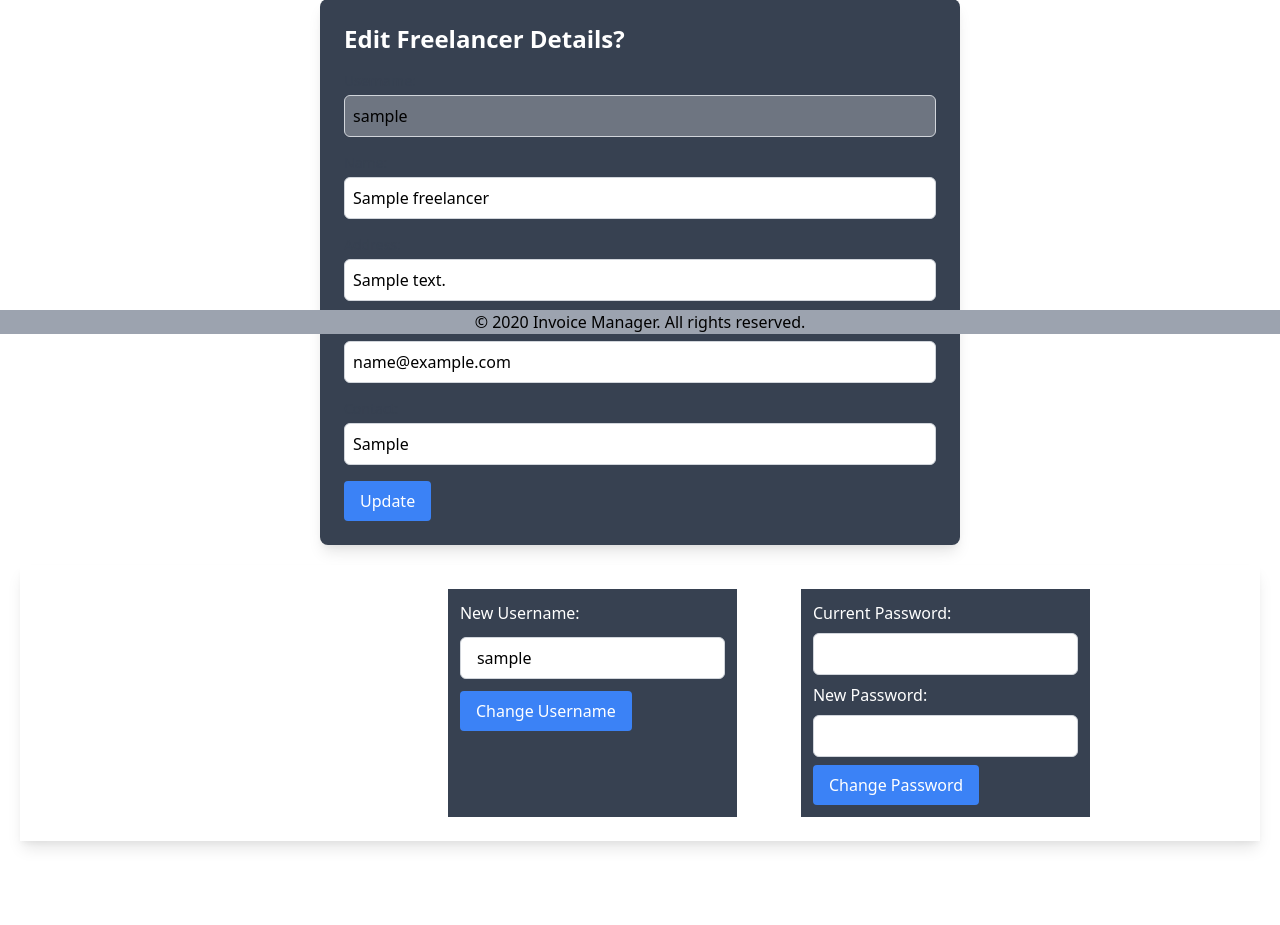
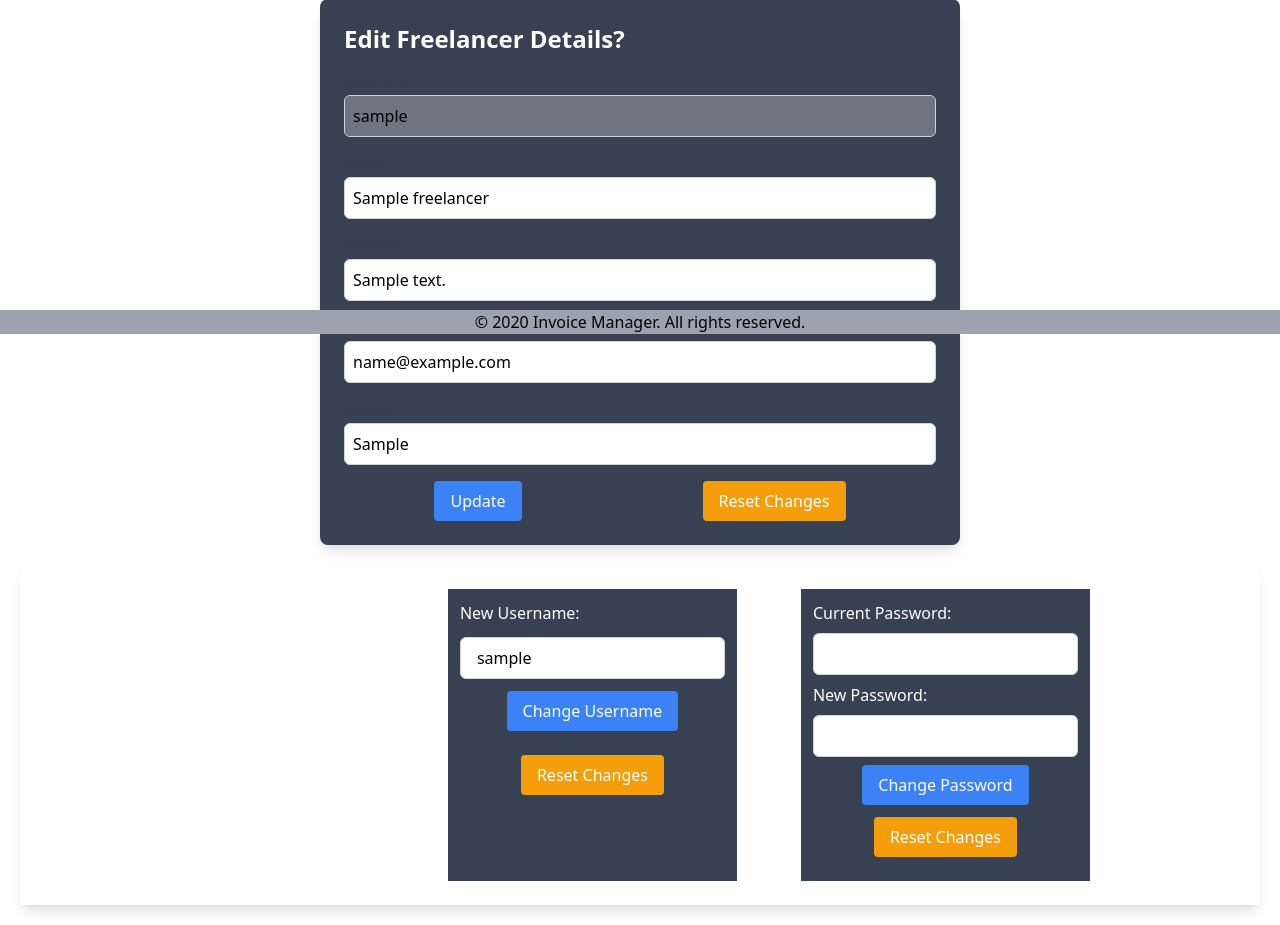
Before and after one commit to wells1989/django-invoice-manager, a Django app: template mysite/invoice/templates/invoice/settings.html in a window 1280 px wide. Shown: the part 466-1391 px from the top of the page. Before the commit the page ends 1314 px from the top, so only its background shows below. Run offline with Django 4.2, Linux system fonts and the light colour scheme; tables that the repository leaves empty hold one stand-in row (values such as "Sample post"); the template is opened without the code that fills it: values that come from a table or form of the project are taken from there, most other values are stand-ins (such as "Sample title", 1, 10 or a date in 2020).

```diff
--- a/mysite/invoice/models.py
+++ b/mysite/invoice/models.py
@@ -7,7 +7,7 @@ from django.contrib.auth.models import User
 # id automatically created as PK, e.g. Freelance_instance.id
 class Freelancer(models.Model):
     user = models.OneToOneField(User, on_delete=models.CASCADE, default=None)
-    name = models.CharField(max_length=20)
+    name = models.CharField(max_length=50)
     address = models.CharField(max_length=300)
     email = models.CharField(max_length=100, validators=[EmailValidator()])
     contact = models.CharField(max_length=20)
@@ -17,7 +17,7 @@ class Freelancer(models.Model):
 
 class Client(models.Model):
     freelancer = models.ForeignKey(Freelancer, on_delete=models.CASCADE),
-    name = models.CharField(max_length=20)
+    name = models.CharField(max_length=50)
     address = models.CharField(max_length=300)
     email = models.CharField(max_length=100, validators=[EmailValidator()])
     contact = models.CharField(max_length=20)
@@ -27,12 +27,24 @@ class Client(models.Model):
 
 class Invoice(models.Model):
     client = models.ForeignKey(Client, on_delete=models.CASCADE),
+    # Denormalized fields from Client model (in case they change in the future)
+    client_name = models.CharField(max_length=50, default=None)
+    client_address = models.CharField(max_length=300, default=None)
+    client_email = models.CharField(max_length=100, validators=[EmailValidator()], default=None)
+    client_contact = models.CharField(max_length=20, default=None)
+
     freelancer = models.ForeignKey(Freelancer, on_delete=models.CASCADE),
+    # Denormalized fields from Freelancer model
+    freelancer_name = models.CharField(max_length=50, default=None)
+    freelancer_address = models.CharField(max_length=300, default=None)
+    freelancer_email = models.CharField(max_length=100, validators=[EmailValidator()], default=None)
+    freelancer_contact = models.CharField(max_length=20, default=None)
+
     date = models.DateTimeField(default=timezone.now),
-    month_ending = models.DateTimeField(),
-    services = models.JSONField(),
-    total_hours = models.IntegerField(),
-    hourly_rate = models.IntegerField(),
+    month_ending = models.DateTimeField(default=None),
+    services = models.JSONField(null=True),
+    total_hours = models.IntegerField(null=True),
+    total_charge = models.IntegerField(null=True),
     been_paid = models.BooleanField(default=False),
     recurring = models.BooleanField(default=False),
 
--- a/mysite/invoice/templates/invoice/base.html
+++ b/mysite/invoice/templates/invoice/base.html
@@ -40,7 +40,7 @@
                 </div>
 
                 <div id="services" class="flex justify-center align-center gap-3 flex-wrap w-full">
-                    <div class="min-w-min bg-gray-700 shadow-md rounded-lg overflow-hidden text-white">
+                    <div id="settings" class="min-w-min bg-gray-700 shadow-md rounded-lg overflow-hidden text-white">
                         <div class="p-4">
                           <h2 class="text-lg font-semibold mb-2">My details</h2>
                           <p class="mb-2">Manage your account</p>
@@ -49,7 +49,7 @@
                           <button class="settings-buttons px-4 py-2 bg-blue-500 rounded hover:bg-blue-600" data-url="{% url 'invoice:settings' %}">Here</button>
                         </div>
                     </div>
-                    <div class="min-w-min bg-gray-700 text-white shadow-md rounded-lg overflow-hidden">
+                    <div id="my_invoices" class="min-w-min bg-gray-700 text-white shadow-md rounded-lg overflow-hidden">
                         <div class="p-4">
                           <h2 class="text-lg font-semibold mb-2">My Invoices</h2>
                           <p class=" mb-2">Manage your Invoices</p>
@@ -58,7 +58,7 @@
                           <button class="settings-buttons px-4 py-2 bg-blue-500 rounded hover:bg-blue-600" data-url="{% url 'invoice:my_invoices' %}">Here</button>
                         </div>
                     </div>
-                    <div class="min-w-min bg-gray-700 text-white shadow-md rounded-lg overflow-hidden">
+                    <div id="new_invoice" class="min-w-min bg-gray-700 text-white shadow-md rounded-lg overflow-hidden">
                         <div class="p-4">
                           <h2 class="text-lg font-semibold mb-2">New Invoice</h2>
                           <p class=" mb-2">Create an invoice</p>
@@ -67,7 +67,7 @@
                           <button class="settings-buttons px-4 py-2 bg-blue-500 rounded hover:bg-blue-600" data-url="{% url 'invoice:new_invoice' %}">Here</button>
                         </div>
                     </div>
-                    <div class="min-w-min bg-gray-700 text-white shadow-md rounded-lg overflow-hidden">
+                    <div  id="history" class="min-w-min bg-gray-700 text-white shadow-md rounded-lg overflow-hidden">
                         <div class="p-4">
                           <h2 class="text-lg font-semibold mb-2">My History</h2>
                           <p class="mb-2">View history of invoice status</p>
@@ -76,7 +76,7 @@
                           <button class="settings-buttons px-4 py-2 bg-blue-500 rounded hover:bg-blue-600" data-url="{% url 'invoice:history' %}">Here</button>
                         </div>
                     </div>
-                    <div class="min-w-min bg-gray-700 text-white shadow-md rounded-lg overflow-hidden">
+                    <div id="statistics" class="min-w-min bg-gray-700 text-white shadow-md rounded-lg overflow-hidden">
                         <div class="p-4">
                           <h2 class="text-lg font-semibold mb-2">Statistics</h2>
                           <p class="mb-2">View your statistics</p>
@@ -106,10 +106,10 @@
         });
     });
 
-    // event listeners for buttons, and redirect to django URLS
+    // event listeners for buttons, and redirect to django URLS, adding border to current section
+    const buttons = document.querySelectorAll(".settings-buttons");
+
     document.addEventListener("DOMContentLoaded", function() {
-        const buttons = document.querySelectorAll(".settings-buttons");
-
         buttons.forEach(function(button) {
         button.addEventListener("click", function() {
             const url = button.dataset.url;
@@ -117,10 +117,20 @@
         });
         });
     });
+
+    // adding green border for current div
+    const urlSections = window.location.href;
+
+    buttons.forEach(function(button) {
+        wrapperDiv = button.closest('.min-w-min')
+        if (urlSections.endsWith(`/invoices/${wrapperDiv.id}/`)) {
+        wrapperDiv.classList.add('border-4', 'border-green-700');
+        button.classList.remove('bg-blue-500')
+        button.classList.add('bg-green-500')
+        button.innerHTML = 'Current'
+        }
+    });
 </script>
-
-
-    </script>
 
 </body>
 <footer class="bg-gray-400 fixed bottom-0 w-full mx-auto">
--- a/mysite/invoice/templates/invoice/settings.html
+++ b/mysite/invoice/templates/invoice/settings.html
@@ -45,10 +45,16 @@
         class="mt-1 p-2 border border-gray-300 rounded-md w-full">
     </div>
 
-    <button type="submit"
-      class="inline-block px-4 py-2 bg-blue-500 text-white rounded hover:bg-blue-600 focus:outline-none focus:ring-2 focus:ring-blue-500 focus:ring-offset-2">Update</button>
+    <div class="flex justify-around">
+      <button type="submit"
+      class="px-4 py-2 bg-blue-500 text-white rounded hover:bg-blue-600 focus:outline-none focus:ring-2 focus:ring-blue-500 focus:ring-offset-2">Update</button>
+      <button
+  class="reset-buttons px-4 py-2 bg-yellow-500 text-white rounded hover:bg-yellow-600 focus:outline-none focus:ring-2 focus:ring-yellow-600 focus:ring-offset-2">Reset Changes</button>
+    </div>
   </form>
+
 </div>
+
 <div class="shadow-lg p-3 m-5 md:flex justify-center gap-10">
     <h2 class="text-white text-2xl font-bold mb-4">Edit Login details?</h2>
     <form method="post" action="{% url 'users:change_username' %}" class="bg-gray-700 text-white p-3 m-3">
@@ -56,7 +62,12 @@
         <label for="new_username" class="block m2">New Username:</label>
         <input type="text" id="new_username" name="new_username" value="{{ freelancer.user.username }}"
                class="block w-full px-4 py-2 border border-gray-300 text-black rounded-md m-3 mx-auto">
-        <button type="submit" class="block px-4 py-2 bg-blue-500 text-white rounded hover:bg-blue-600">Change Username</button>
+
+        <div class="block text-center">
+          <button type="submit" class=" mx-auto block px-4 py-2 m-3 bg-blue-500 text-white rounded hover:bg-blue-600">Change Username</button>
+          <button
+          class="reset-buttons mx-auto px-4 py-2 m-3 bg-yellow-500 text-white rounded hover:bg-yellow-600 focus:outline-none focus:ring-2 focus:ring-yellow-600 focus:ring-offset-2">Reset Changes</button>
+        </div>
     </form>
 
     <form method="post" action="{% url 'users:change_password' %}" class="p-3 m-3 bg-gray-700 text-white">
@@ -67,8 +78,28 @@
         <label for="new_password" class="block mb-2">New Password:</label>
         <input type="password" id="new_password" name="new_password"
                class="block w-full px-4 py-2 border border-gray-300 rounded-md mb-2">
-        <button type="submit" class="block px-4 py-2 bg-blue-500 text-white rounded hover:bg-blue-600">Change Password</button>
+        <div class="block text-center">
+          <button type="submit" class="mx-auto block px-4 py-2 bg-blue-500 text-white rounded hover:bg-blue-600">Change Password</button>
+          <button
+          class="reset-buttons mx-auto px-4 py-2 m-3 bg-yellow-500 text-white rounded hover:bg-yellow-600 focus:outline-none focus:ring-2 focus:ring-yellow-600 focus:ring-offset-2">Reset Changes</button>
+        </div>
     </form>
 </div>
 
+<script>
+  document.addEventListener("DOMContentLoaded", function() {
+      const resetButtons = document.querySelectorAll(".reset-buttons");
+
+      resetButtons.forEach(function(button) {
+          button.addEventListener("click", function() {
+            event.preventDefault()
+              const form = button.closest("form");
+              if (form) {
+                  form.reset();
+              }
+          });
+      });
+  });
+</script>
+
 {% endblock %}
```
Also changed, not shown: mysite/invoice/migrations/0006_invoice_client_address_invoice_client_contact_and_more.py (added).
